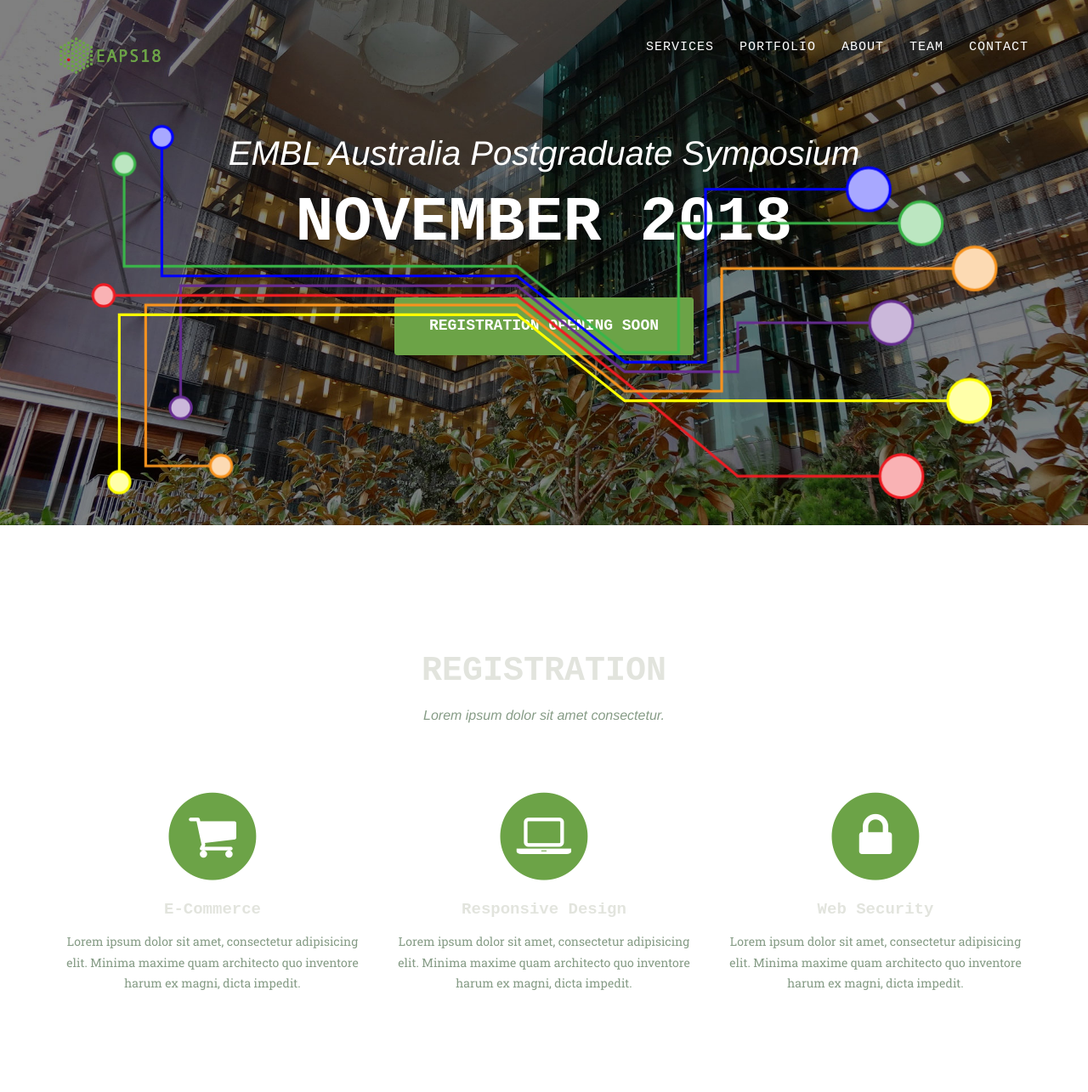
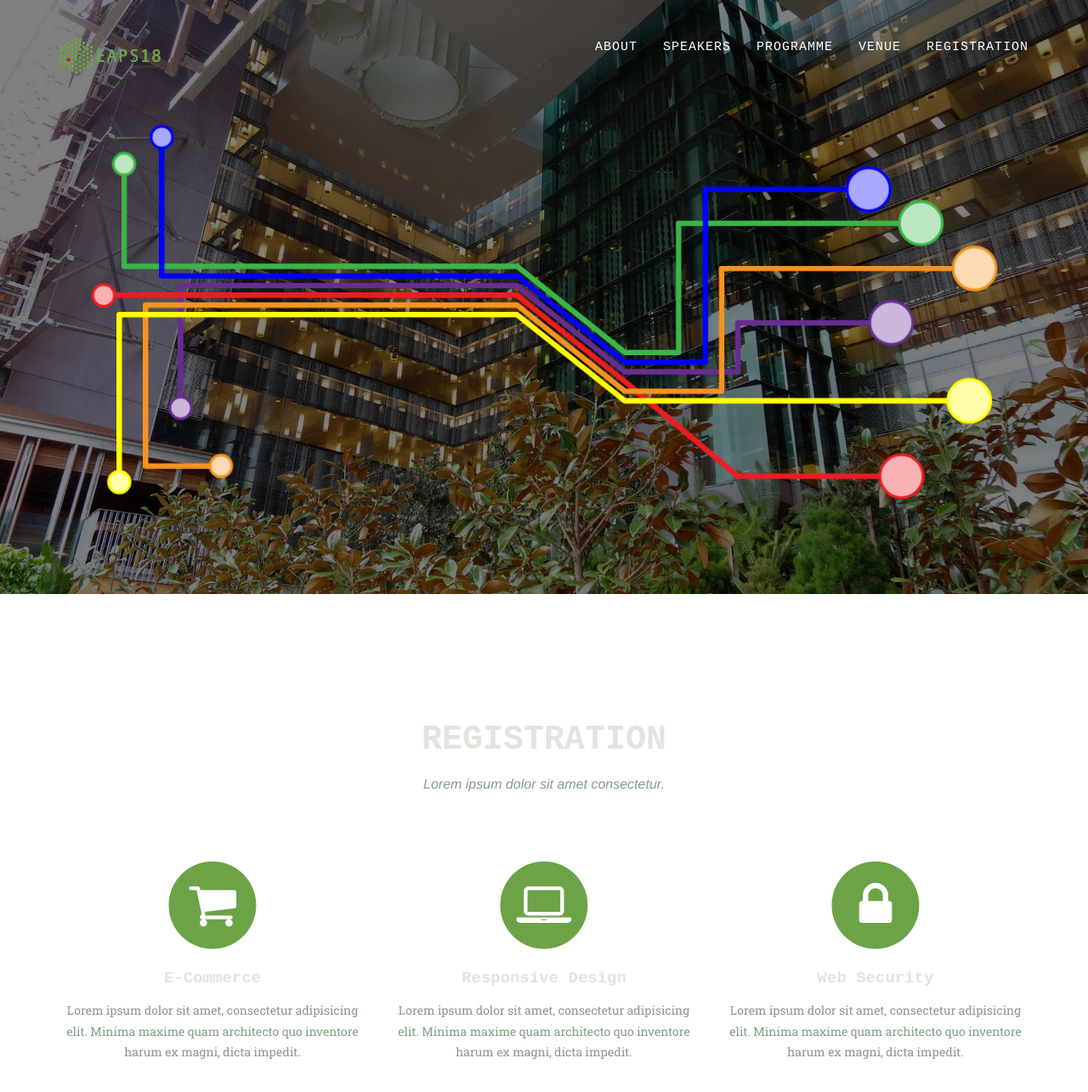
Before and after one commit to human9/newsite, a Jekyll site: the page built from index.html, in a window 1280 px wide and 1400 px high. Shown: the top 1285 px of the window at 85% size. Built offline with Jekyll 4.4.1, drawn with Linux system fonts in a browser that asks for light colours; some web fonts are replaced.

Commit message:
very naice

```diff
--- a/_includes/header.html
+++ b/_includes/header.html
@@ -21,19 +21,19 @@
                         <a href="#page-top"></a>
                     </li>
                     <li>
-                        <a class="page-scroll" href="#services">Services</a>
-                    </li>
-                    <li>
-                        <a class="page-scroll" href="#portfolio">Portfolio</a>
-                    </li>
-                    <li>
                         <a class="page-scroll" href="#about">About</a>
                     </li>
                     <li>
-                        <a class="page-scroll" href="#team">Team</a>
+                        <a class="page-scroll" href="#speakers">Speakers</a>
                     </li>
                     <li>
-                        <a class="page-scroll" href="#contact">Contact</a>
+                        <a class="page-scroll" href="#programme">Programme</a>
+                    </li>
+                    <li>
+                        <a class="page-scroll" href="#venue">Venue</a>
+                    </li>
+                    <li>
+                        <a class="page-scroll" href="#registration">Registration</a>
                     </li>
                 </ul>
             </div>
@@ -45,15 +45,8 @@
     <!-- Header -->
     <header>
         <div class="container">
-            <svg viewBox="0,0,1800,1100" width="100%" class="container" id="svg_region">
+            <svg  xmlns="http://www.w3.org/2000/svg" viewBox="0 0 1800 1000" width="100%" height="100%" id="svg_region">
             </svg>
-
-            <div class="intro-text">
-
-                <div class="intro-lead-in">EMBL Australia Postgraduate Symposium</div>
-                <div class="intro-heading">NOVEMBER 2018</div>
-                <a href="#services" class="page-scroll btn btn-xl">Registration Opening Soon</a>
-            </div>
         </div>
     </header>
 <!--
--- a/js/eaps.js
+++ b/js/eaps.js
@@ -66,14 +66,18 @@
 		c1.setAttribute('r', 60);
 		c0.setAttribute('fill', 'white');
 		c1.setAttribute('fill', 'white');
-		l.setAttribute('stroke-width', 9);
+		l.setAttribute('stroke-width', 20);
+            l.setAttribute('stroke-linejoin', 'round');
+
 	}
 	function smally() {
 		c0.setAttribute('r', 20);
 		c1.setAttribute('r', 50);
 		c0.setAttribute('fill', shade(o.c, 0.66));
 		c1.setAttribute('fill', shade(o.c, 0.66));
-		l.setAttribute('stroke-width', 5);
+		l.setAttribute('stroke-width', 10);
+            l.setAttribute('stroke-linejoin', 'round');
+
 	}
     c0.addEventListener("mouseover", function(event){
 		biggly();
@@ -93,6 +97,12 @@
     l.addEventListener("mouseout", function(event){
 		smally();
 	});
+
+}
+
+function writeText()
+{
+
 
 }
 
@@ -117,7 +127,9 @@
     l.setAttribute('points', points);
     l.setAttribute('stroke', color);
     l.setAttribute('fill', 'none');
-    l.setAttribute('stroke-width', 5);
+    l.setAttribute('stroke-width', 10);
+    l.setAttribute('stroke-linejoin', 'round');
+
     svg.appendChild(l);
 	return l;
 }
```
Also changed, not shown: _includes/css/eaps.css (+2 -6 lines), img/header-bg.jpg.
